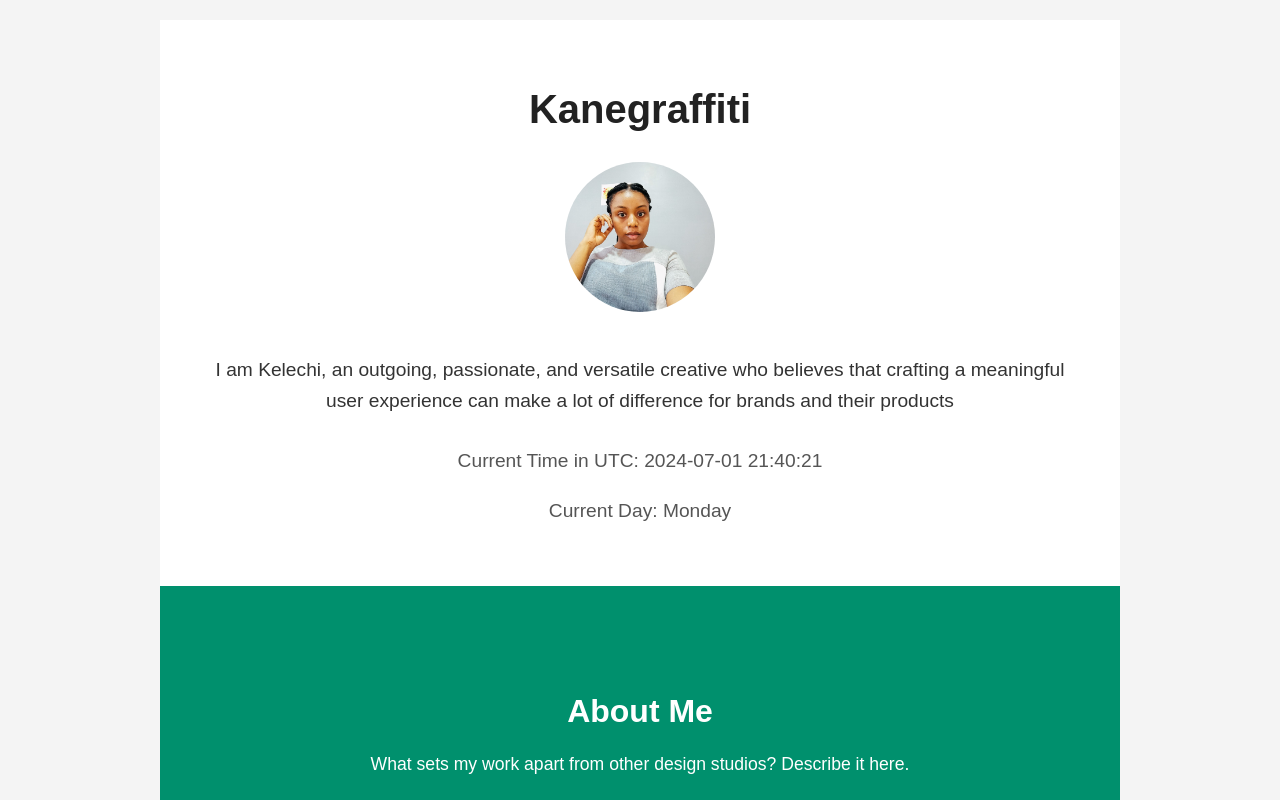
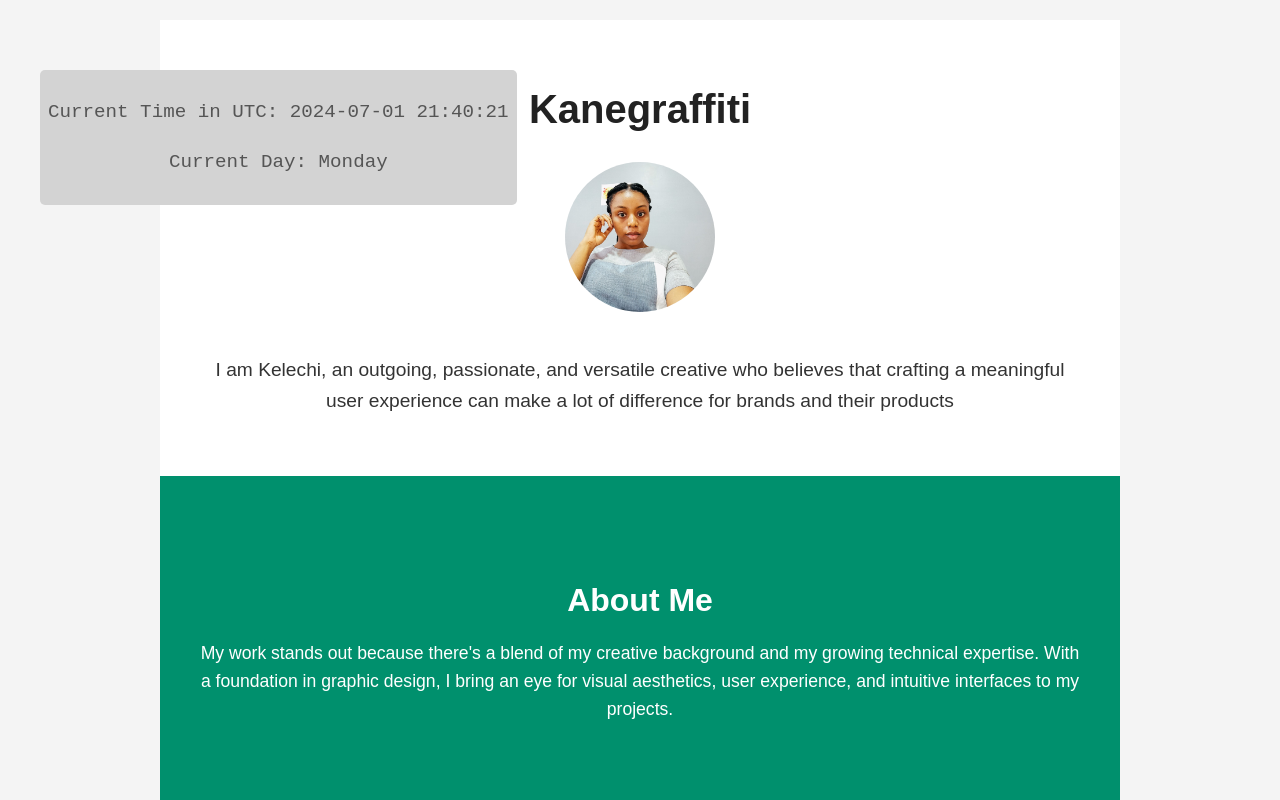
Before and after one commit to Kanegraffiti/My-tech-goals, a plain HTML site: page index.html in a window 1280 px wide. Shown: the top 800 px of the page. Drawn offline with Linux system fonts and the light colour scheme.

Commit message:
Update index.html
Adjusted time and day

```diff
--- a/index.html
+++ b/index.html
@@ -61,6 +61,12 @@
         #page2 h2,
         #page8 h2,
         #page10 h2 { color: white;}
+        /* Styling for the date/time container */
+        #timeInfo { margin-top: 30px; font-size: 0.9rem; color: #555; position: fixed; top: 40px;
+        left: 40px; background-color: lightgray; padding: 8px; border-radius: 5px; font-family: monospace; }
+
+        #utcTime, #currentDay {
+            margin: 2px 0; }
     </style>
 </head>
 <body>
@@ -77,7 +83,7 @@
 
         <div id="page2">
             <h2>About Me</h2>
-            <p>What sets my work apart from other design studios? Describe it here.</p>
+            <p>My work stands out because there's a blend of my creative background and my growing technical expertise. With a foundation in graphic design, I bring an eye for visual aesthetics, user experience, and intuitive interfaces to my projects.</p>
         </div>
 
         <div id="page3">
```
